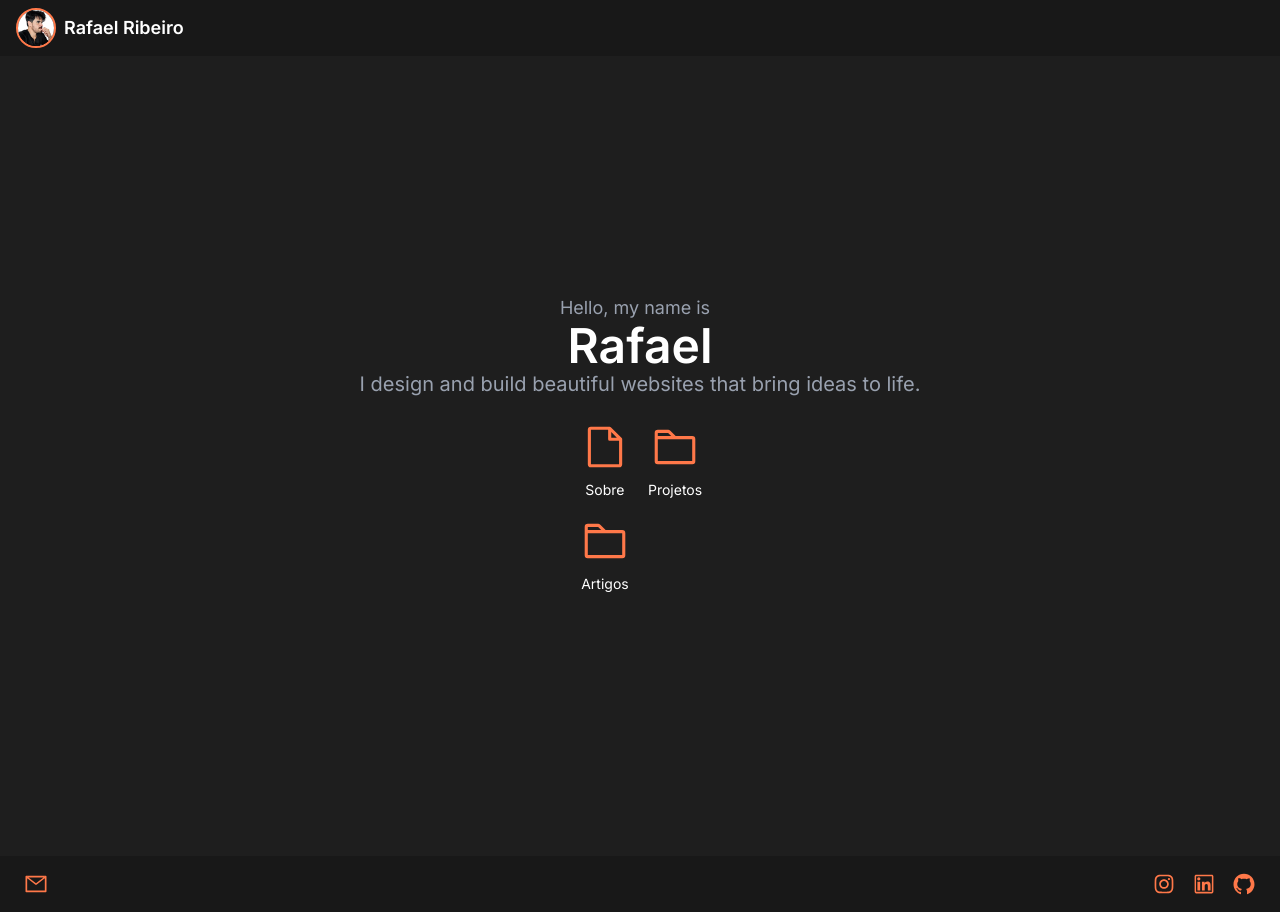
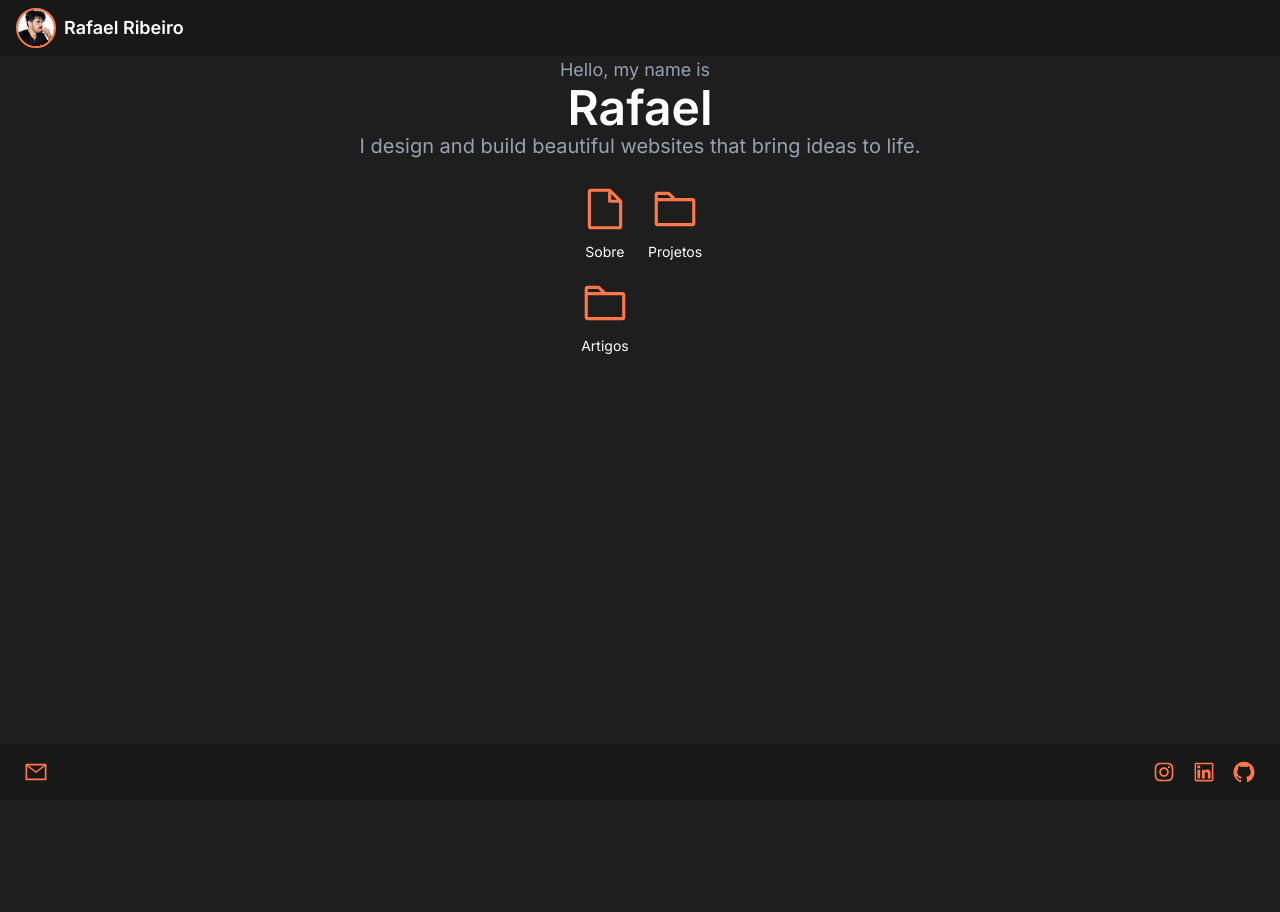
Before and after one commit to RafahOlive/rafa-blog, a Next.js app: page / in a window 1280 px wide. After the commit the page ends 800 px from the top, so only its background shows below. Built offline with nearby package versions, Linux system fonts and the light colour scheme.

Commit message:
Fixing spaces

```diff
--- a/src/app/components/Hero.tsx
+++ b/src/app/components/Hero.tsx
@@ -4,7 +4,7 @@
 
 export default function Hero() {
   return (
-    <div className="flex flex-col justify-center items-center min-h-dvh px-4">
+    <div className="flex flex-col justify-center items-center flex-grow px-4">
       <section>
         <h2 className="text-lg font-medium text-gray-400 text-center">
           Hello, my name is
```
